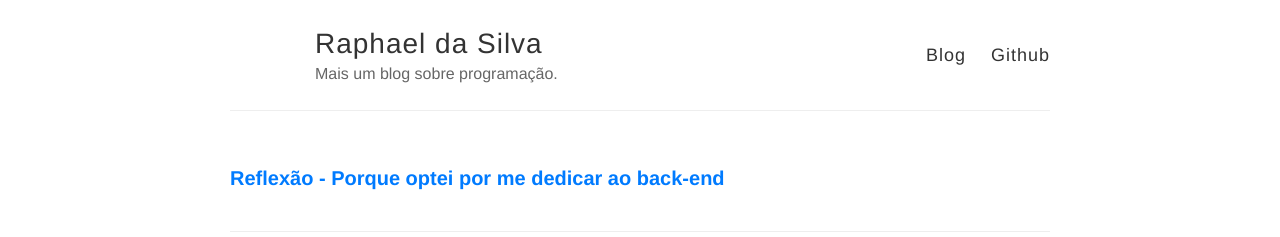
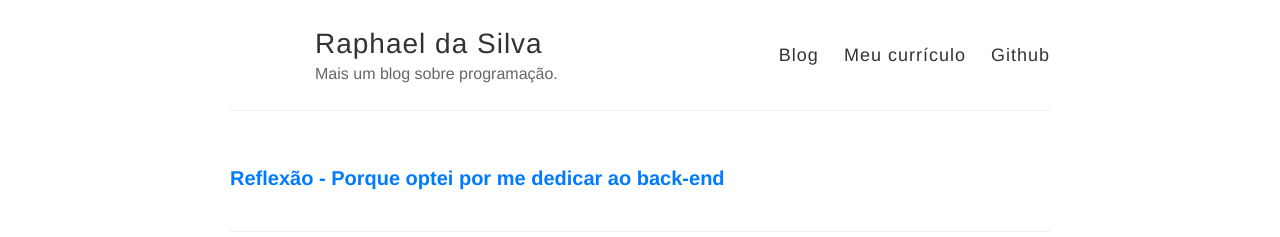
Before and after one commit to raphael-da-silva/raphael-da-silva.github.io, a Jekyll site: the page built from index.html, in a window 1280 px wide. Shown: the top 237 px of the page. Built offline with Jekyll 4.4.1, drawn with Linux system fonts in a browser that asks for light colours; nearby versions of some CDN libraries.

Commit message:
Adição de novo item no menu

```diff
--- a/_layouts/default.html
+++ b/_layouts/default.html
@@ -39,6 +39,7 @@
 
           <nav>
             <a href="{{ site.baseurl }}/">Blog</a>
+            <a href="https://github.com/{{ site.footer-links.github }}/curriculo">Meu currículo</a>
            <!--  <a href="{{ site.baseurl }}/about">Sobre</a> -->
             <a href="https://github.com/{{ site.footer-links.github }}/">Github</a>
           </nav>
```
